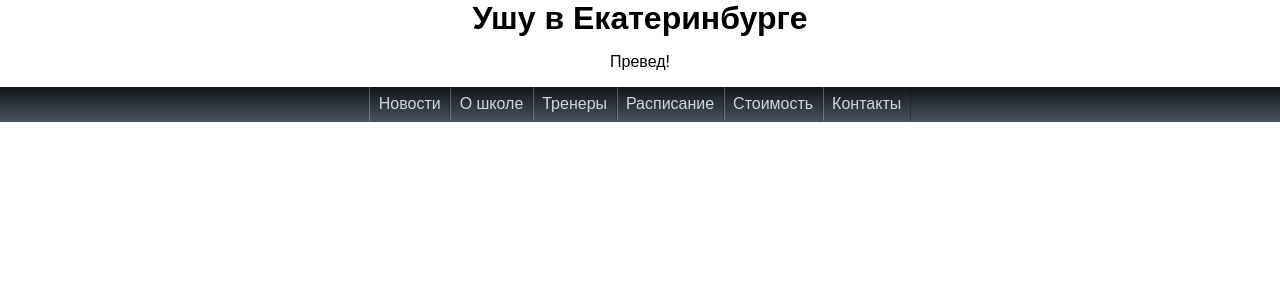
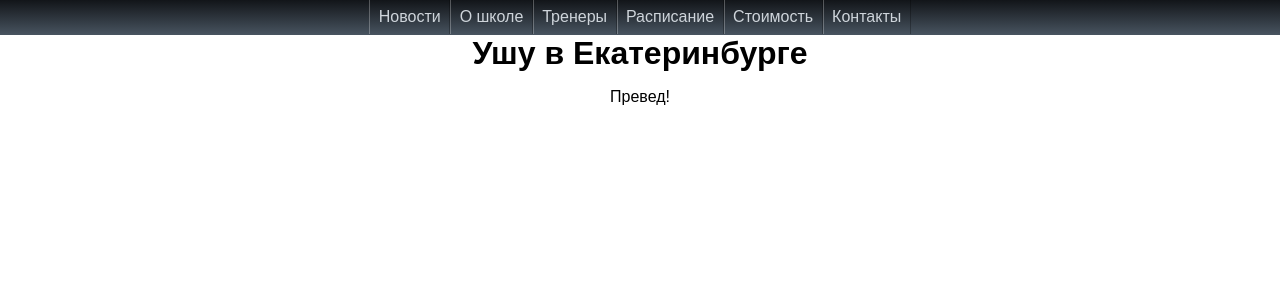
Before and after one commit to ukoloff/wushu, a Jekyll site: the page built from index.md, in a window 1280 px wide. Shown: the top 300 px of the page. Built offline with Jekyll 4.4.1, drawn with Linux system fonts in a browser that asks for light colours; Markdown is read by kramdown in place of the engine named in the settings.

Commit message:
Move hmenu to layout

```diff
--- a/_layouts/default.html
+++ b/_layouts/default.html
@@ -5,6 +5,10 @@
     <meta name="viewport" content="width=device-width">
     <link rel="stylesheet" href="/css/qi.css">
 </head><body>
-  <h1>{{ page.title }}</h1>
-  {{ content }}
+<div id='hmenu'>
+{% for z in site.data.hmenu %}<a
+href="{{z.url}}">{{z.text}}</a>{% endfor %}
+</div>
+<h1>{{ page.title }}</h1>
+{{ content }}
 </body></html>
--- a/css/qi.css
+++ b/css/qi.css
@@ -17,7 +17,7 @@ h1, h2, h3, h4, h5, h6 {
 #hmenu {
   background-color: #404b56;
   background: linear-gradient(#121519, #485460);
-  padding: 1ex;
+  padding: 1ex 0;
   white-space: nowrap;
 }
 
--- a/index.md
+++ b/index.md
@@ -4,8 +4,3 @@ title: Ушу в Екатеринбурге
 ---
 
 Превед!
-
-<div id='hmenu'>
-{% for z in site.data.hmenu %}<a
-href="{{z.url}}">{{z.text}}</a>{% endfor %}
-</div>
```
